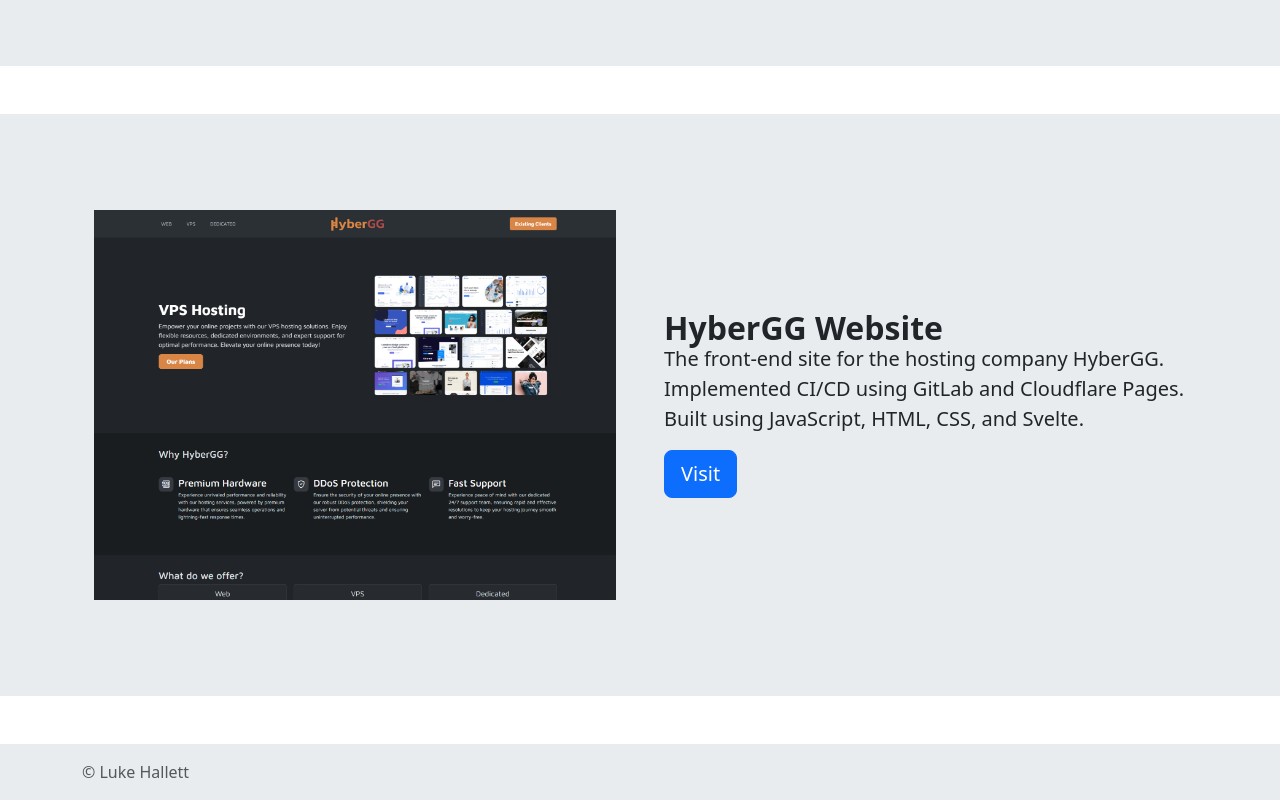
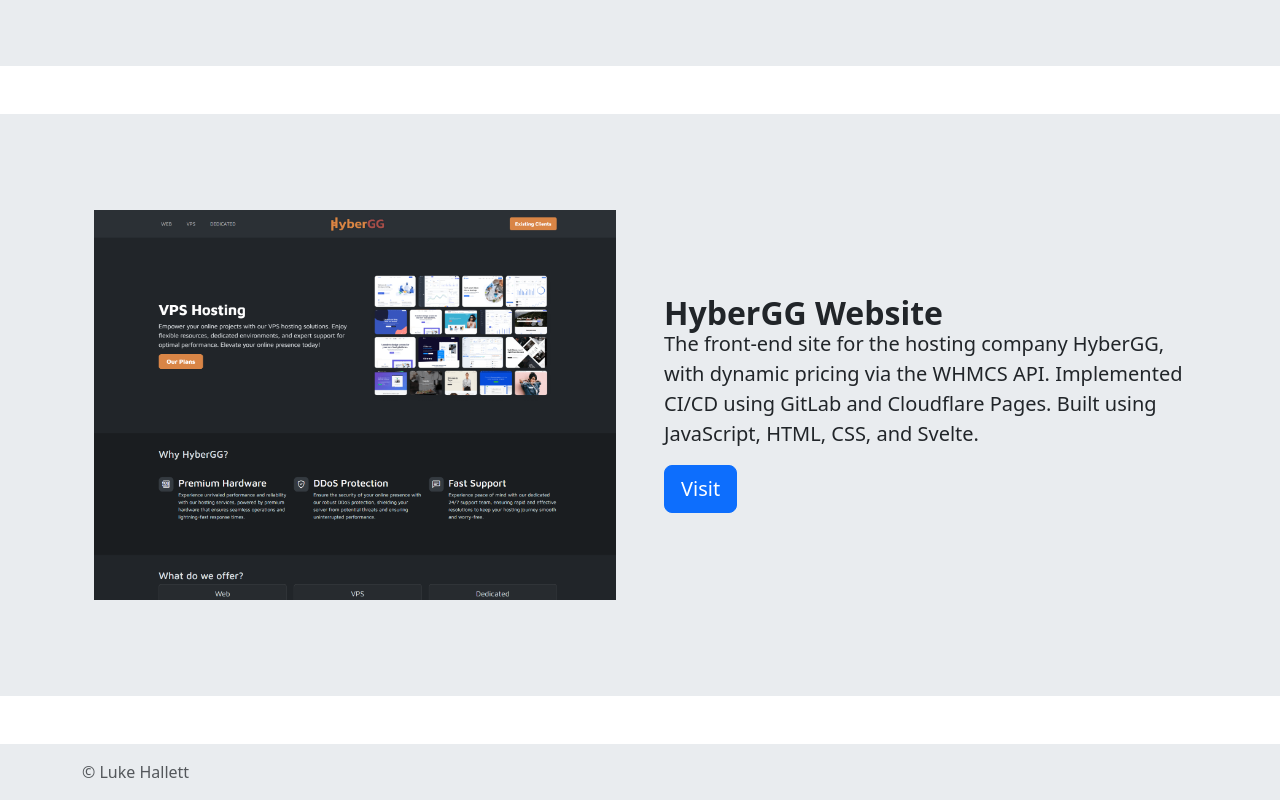
Before and after one commit to LukeHallett/lukeh.nz, a SvelteKit app: page /portfolio in a window 1280 px wide. Shown: the part 826-1626 px from the top of the page. Built offline with nearby package versions, Linux system fonts and the light colour scheme.

Commit message:
Changes to HyberGG on portfolio

```diff
--- a/src/routes/portfolio/+page.svelte
+++ b/src/routes/portfolio/+page.svelte
@@ -47,11 +47,11 @@
                 <h2 class="fw-bold lh-1 mb-0">HyberGG Website</h2>
 
                 <p class="lead">
-                    The front-end site for the hosting company HyberGG. Implemented CI/CD using GitLab and Cloudflare Pages. Built using JavaScript, HTML, CSS, and Svelte.
+                    The front-end site for the hosting company HyberGG, with dynamic pricing via the WHMCS API. Implemented CI/CD using GitLab and Cloudflare Pages. Built using JavaScript, HTML, CSS, and Svelte.
                 </p>
 
                 <div class="d-grid gap-2 d-md-flex justify-content-md-start">
-                    <a class="btn btn-primary btn-lg" href="https://hyber.gg" target="_blank">Visit</a>
+                    <a class="btn btn-primary btn-lg" href="https://dev.web.hyber.gg/" target="_blank">Visit</a>
                 </div>
             </div>
 
```
